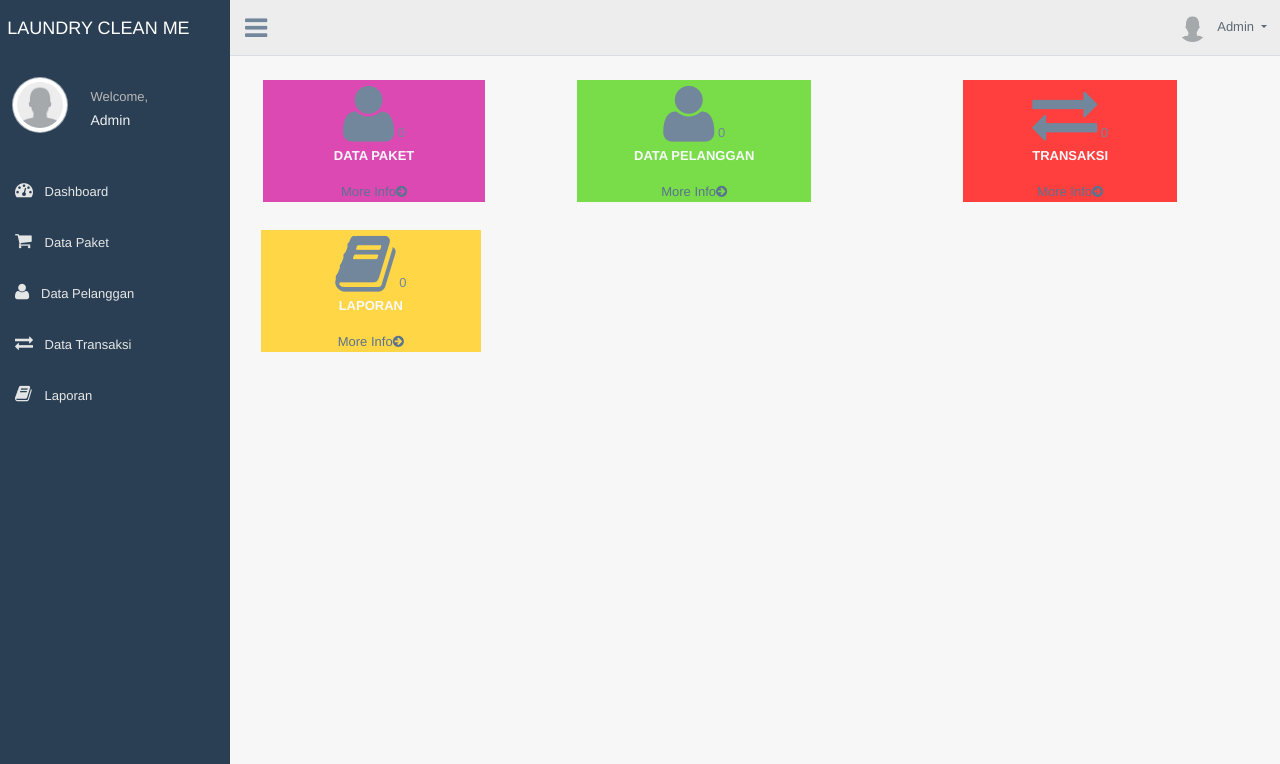
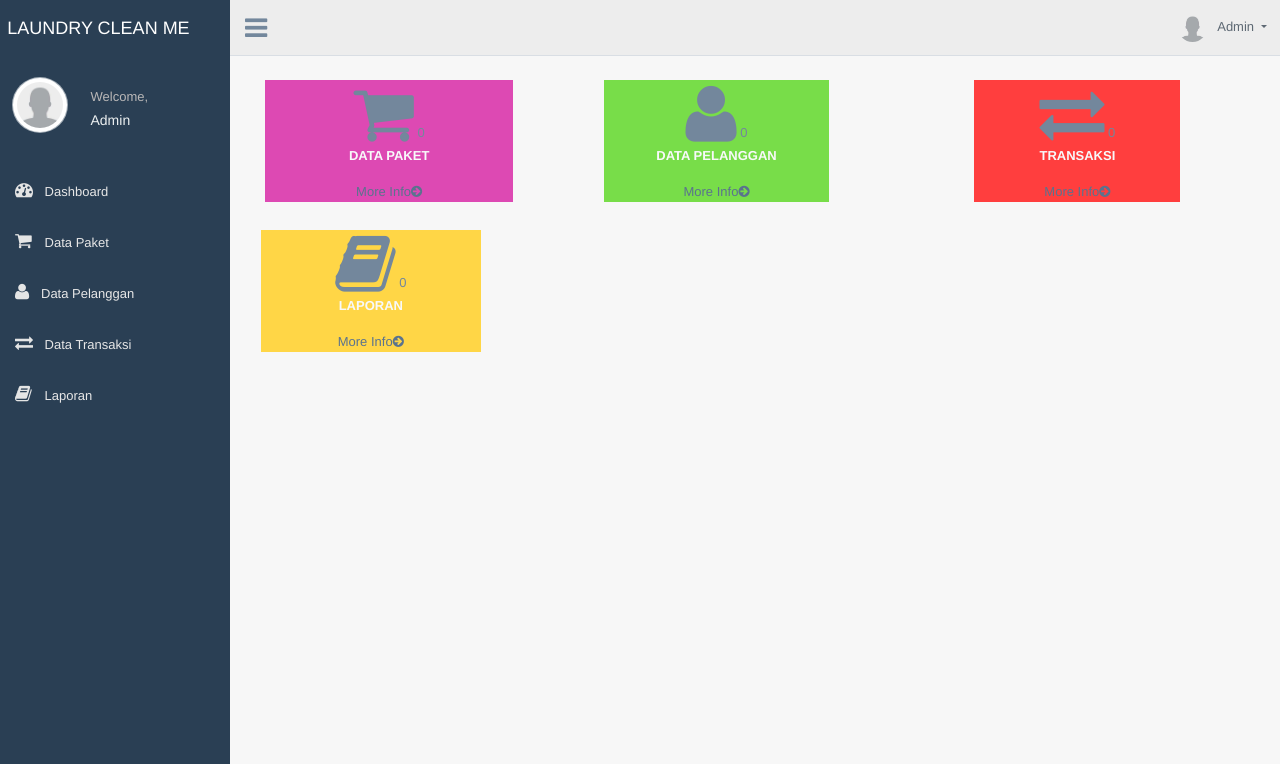
Before and after one commit to b0punggg/MDPLPRAKVIII_RESPONSI_KEL2, a PHP site: page /kelompok2mdpl/admin/index.php in a window 1280 px wide. Shown: the top 764 px of the page. Run offline with PHP 8.4, Linux system fonts and the light colour scheme; data that the repository does not hold is empty; some libraries are stand-ins or nearby versions.

Commit message:
mengedit icon paket data

```diff
--- a/kelompok2mdpl/admin/dashboard.php
+++ b/kelompok2mdpl/admin/dashboard.php
@@ -16,7 +16,7 @@ include('../koneksi.php');
         <table width="90%" border="0" align="center">
           <tr align="center">
             <td height="120px" style="background-color: #DD49B3;">
-                <i class="fa fa-user fa-5x"></i>
+                <i class="fa fa-shopping-cart fa-5x"></i>
                 <?php
                   $sqlcount = 'SELECT COUNT(*)AS COUNT FROM data';
                   $commit =  mysqli_query($koneksi,$sqlcount);
```
